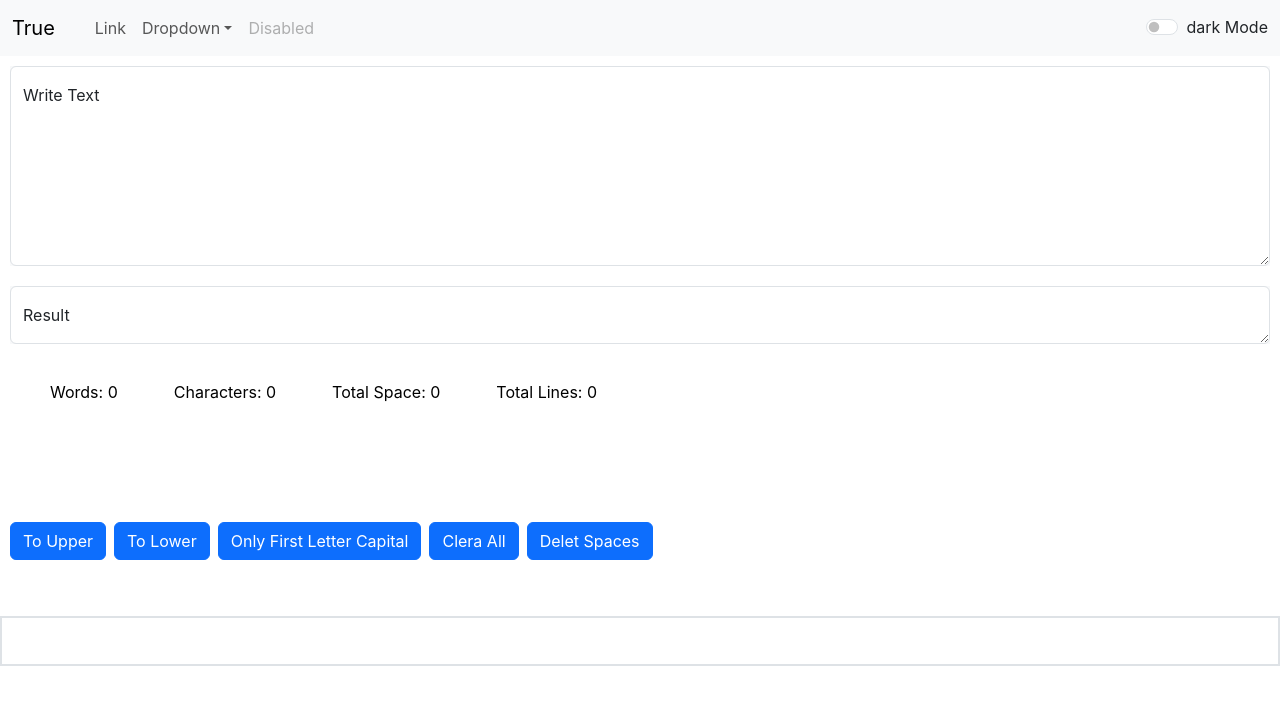
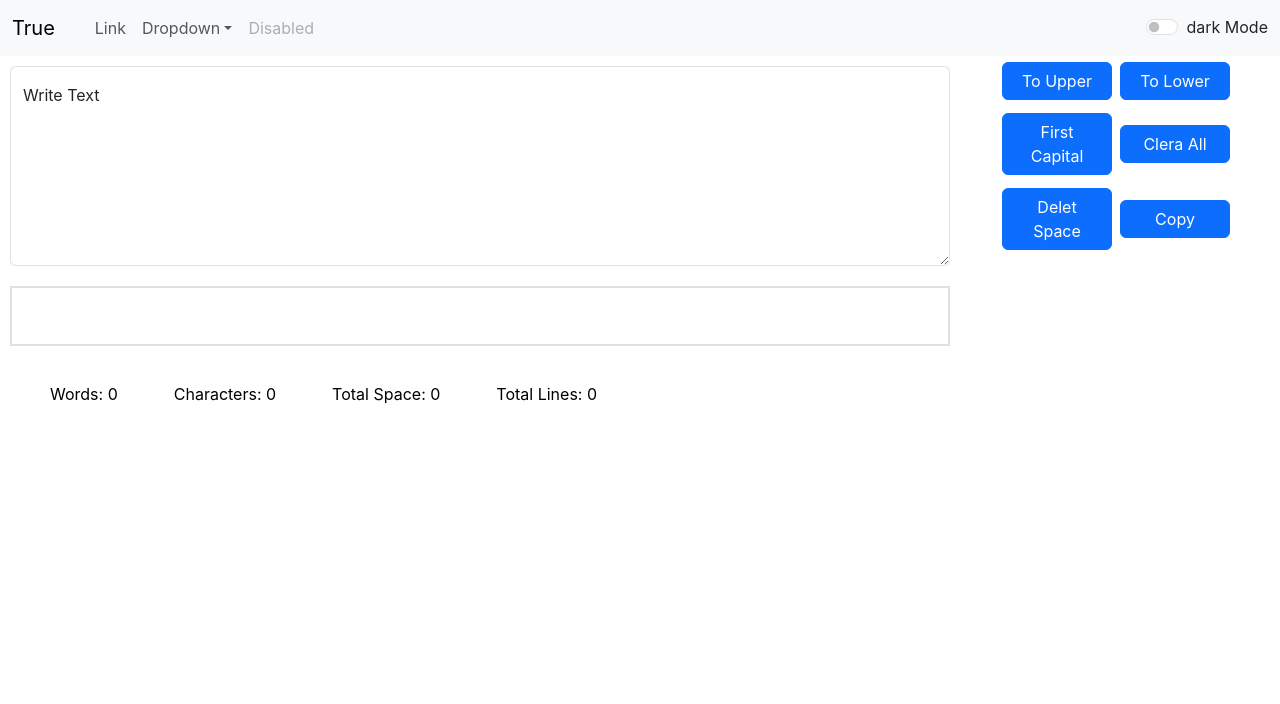
Before and after one commit to Shawaiz-Laiq/project, a React (Create React App) app: page / in a window 1280 px wide. Shown: the top 704 px of the page. Built offline with nearby package versions, Linux system fonts and the light colour scheme.

Commit message:
Update 0.0.3
alert for button
copy button is added

```diff
--- a/src/compounds/Text.jsx
+++ b/src/compounds/Text.jsx
@@ -11,7 +11,7 @@ function Text(props) {
     const upper = () => {
         const alertcap =() => {
              if (text === text.toUpperCase()) {
-                props.showAlert("Warinig" , "The word is already capitalized.")
+                props.showAlert("Warning" , "The word is already capitalized.")
             } else {
                 props.showAlert("success" , "All Letters are Capital Now")
             }
@@ -25,7 +25,7 @@ function Text(props) {
         }else if (text === ""){
             setnewt(newt.toUpperCase())
             settextp(2)
-            props.showAlert("Warinig" , "Input is Empty")
+            props.showAlert("Warning" , "Input is Empty")
 
         }
     }
@@ -33,7 +33,7 @@ function Text(props) {
     const low = () => {
         const alertlow =() => {
              if (text === text.toLowerCase()) {
-                props.showAlert("Warinig" , "The word is already capitalized.")
+                props.showAlert("Warning" , "The word is already capitalized.")
             } else {
                 props.showAlert("success" , "All Letters are Capital Now")
             }
@@ -46,7 +46,7 @@ function Text(props) {
         }else if (text === ""){
             setnewt(newt.toLowerCase())
             settextp(2)
-            props.showAlert("Warinig" , "Input is Empty")
+            props.showAlert("Warning" , "Input is Empty")
             //alertlow()
         }
     }
@@ -93,10 +93,6 @@ function Text(props) {
 const sorted = countCharacters(text).sort((a, b) => {
     let numA = parseInt(a.match(a.slice(2,(a.length)))[0])
     let numB = parseInt(b.match(b.slice(2,(b.length)))[0])
-
-    //console.log( parseInt(a.match(a.slice(2,(a.length-1)))[0]))
-
-
     return numB - numA
 })
 
@@ -135,15 +131,28 @@ const deletspace = () => {
         props.showAlert("success" , `Delet Extra spaces: ${calculatedExtraSpaces}`)
     }
 }
+const handleCopy = () => {
+    navigator.clipboard.writeText(newt);
+    if(text === ""){
+         props.showAlert("Warning" , "Input is Empty")
+    } else {
+    props.showAlert("success", "Text copied to clipboard successfully!");
+    }
+}
 
 
 
     return (
         < >
+            <div style={{ display :"flex" }}>
+                <div  style={{
+                            width: "75%",
+                          // minWidth: "1000px",
 
+                        }}>
                     <div className={`form-floating   bg-${props.first}`}  data-bs-theme={`${props.first}`}
                             style={{
-                        border: `10px solid ${props.first === "light" ? "white" : "black"}`
+                                border: `10px solid ${props.first === "light" ? "white" : "black"}`,
 
                             }}>
                         <textarea
@@ -151,11 +160,7 @@ const deletspace = () => {
                             placeholder="Write something"
                             value={text}
                             onChange={relo}
-                    style={ {
-                                //minHeight: '50px',
-                                height: "200px"
-                             }
-                    }
+                            style={ {height: "200px"}}
                         ></textarea>
 
                         <label>Write Text</label>
@@ -163,17 +168,21 @@ const deletspace = () => {
 
                     <div className={`form-floating   bg-${props.first}`}  data-bs-theme={`${props.first}`}
                         style={{
-                        border: `10px solid ${props.first === "light" ? "white" : "black"}`
+                            border: `10px solid ${props.first === "light" ? "white" : "black"}`,
+                        }}>
+                            <div  className="border border-2  p-2 text-break"
+                                style={{
+                                    width: '100%',
+                                    height: 'auto',
+                                    minHeight: '50px',
+                                    whiteSpace: 'pre-wrap',
+                                    backgroundColor: `${props.first === "light" ? "white" : "#212529"}`,
+                                    border: `10px solid ${props.first === "dark" ? "white" : "black"}`,
+                                    color: `${props.first === "dark" ? "white" : "black"}`
+                                    }}>
+                                    <p className="myText"> {textp === 1 ? text : newt}</p>
+                            </div>
 
-                    }}>
-                <textarea
-                    className="form-control"
-                    placeholder="Result"
-                    value={newt}
-                    readOnly
-                ></textarea>
-
-                <label>Result</label>
                     </div>
 
                     <div className='d-flex flex-wrap gap-2  p-3'
@@ -181,8 +190,6 @@ const deletspace = () => {
                                 backgroundColor: `${props.first === "light" ? "white" : "#212529"}`,
                                 border: `10px solid ${props.first === "light" ? "white" : "black"}`,
                                 color: `${props.first === "dark" ? "white" : "black"}`,
-
-
                             }}>
                         <p className="myText px-4">Words: {word}</p>
                         <p className="myText px-4">Characters: {char}</p>
@@ -195,13 +202,11 @@ const deletspace = () => {
                                 backgroundColor: `${props.first === "light" ? "white" : "#212529"}`,
                                 border: `10px solid ${props.first === "light" ? "white" : "black"}`,
                                 color: `${props.first === "dark" ? "white" : "black"}`,
-
-
                             }}>
                         {p.map(function(elem , idx){
                                 return (
-                            <div className=' w-25px mx-5'>
-                            <p className="myText px-4" style={ {
+                                    <div className=' w-25px '>
+                                    <p className="myText px-4 p-1" style={ {
                                         width : "220px" }
                                     } id={idx}>Total {elem[1]} : {(elem.slice(2,(elem.length-1)))} {`( ${per[idx]} % )`}</p>
                                     </div>
@@ -209,16 +214,23 @@ const deletspace = () => {
                             })
                         }
                     </div>
+                </div>
+
                 <div
                 style={{
-                    height: '150px',
+                        width: "25%",
+                        minWidth: "250px",
                         display: 'flex',
+                        flexWrap: 'wrap',
+                        height: "200px",
                         alignItems: "center",
+                        justifyContent: "center",
                         backgroundColor: `${props.first === "light" ? "white" : "black"}`,
-                    border: `10px solid ${props.first === "light" ? "white" : "black"}`,
+                        //border: `10px solid ${props.first === "light" ? "white" : "black"}`,
                         }}>
                 <button
-                className="btn btn-primary me-2"
+                    className="btn btn-primary me-2 "
+                    style={{ width: '110px' }}
                     type="button"
                     onClick={upper}
                 >
@@ -226,53 +238,51 @@ const deletspace = () => {
                 </button>
 
                 <button
-                className="btn btn-primary me-2"
+                    className="btn btn-primary me-2  "
+                    style={{ width: '110px' }}
                     type="button"
                     onClick={low}
                 >
                     To Lower
                 </button>
                 <button
-                className="btn btn-primary me-2"
+                    className="btn btn-primary me-2  "
+                    style={{ width: '110px' }}
                     type="button"
                     onClick={firstletter}
                 >
-                Only First Letter Capital
+                     First Capital
                 </button>
 
                 <button
-                className="btn btn-primary me-2"
+                    className="btn btn-primary me-2  "
+                    style={{ width: '110px' }}
                     type="button"
                     onClick={all}
                 >
                     Clera All
                 </button>
                 <button
-                className="btn btn-primary me-2"
+                    className="btn btn-primary me-2  "
+                    style={{ width: '110px' }}
                     type="button"
                     onClick={deletspace}
                 >
-                Delet Spaces
+                    Delet Space
+                </button>
+                <button
+                    className="btn btn-primary me-2  "
+                    style={{ width: '110px' }}
+                    type="button"
+                    onClick={handleCopy}
+                >
+                    Copy
                 </button>
                 </div>
-
-            <div  className="border border-2  p-2 text-break"
-                    style={{
-                        width: '100%',
-                        height: 'auto',
-                        minHeight: '50px',
-                        backgroundColor: `${props.first === "light" ? "white" : "#212529"}`,
-                        border: `10px solid ${props.first === "dark" ? "white" : "black"}`,
-                         color: `${props.first === "dark" ? "white" : "black"}`
-
-                    }}>
-                <p className="myText"> {textp === 1 ? text : newt}</p>
         </div>
-
 
     </>
 )
-
 }
 
 export default Text;
```
Lines whose indentation alone changed are shown as unchanged.
